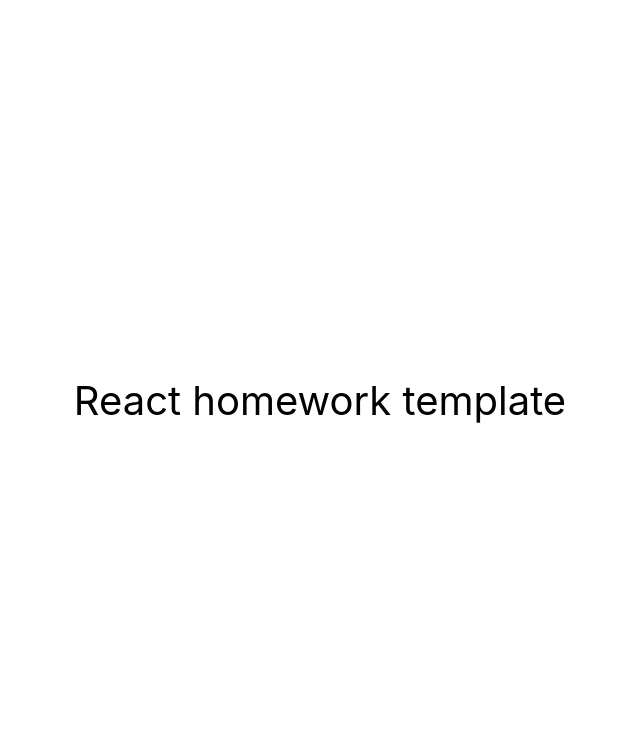
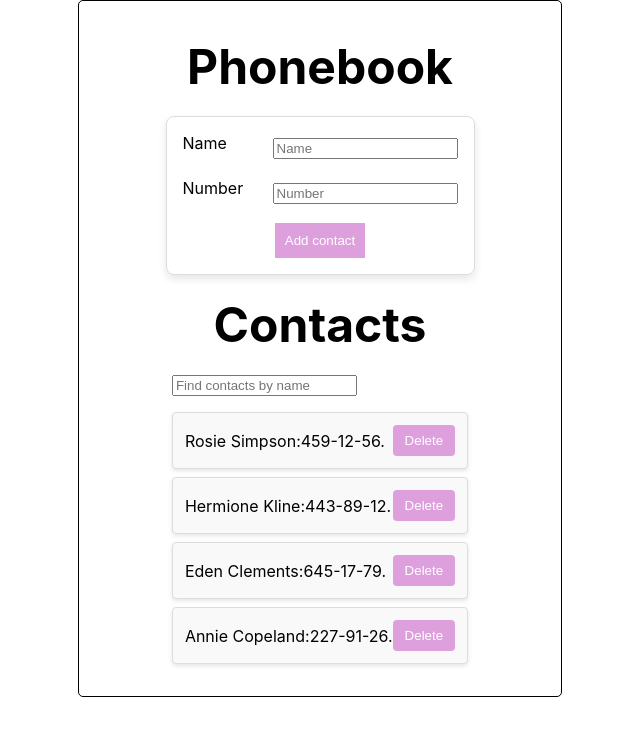
Before and after one commit to sashasashkina/goit-react-hw-08-phonebook, a React (Create React App) app: page / in a window 1280 px wide. Shown: the top 736 px of the page, without its empty margins (320-960 px from the left). Built offline with nearby package versions, Linux system fonts and the light colour scheme.

Commit message:
Commit one

```diff
--- a/package.json
+++ b/package.json
@@ -7,6 +7,7 @@
     "@testing-library/jest-dom": "^5.16.3",
     "@testing-library/react": "^12.1.4",
     "@testing-library/user-event": "^13.5.0",
+    "nanoid": "^5.0.4",
     "react": "^18.1.0",
     "react-dom": "^18.1.0",
     "react-scripts": "5.0.1",
--- a/src/components/App.jsx
+++ /dev/null
@@ -1,16 +0,0 @@
-export const App = () => {
-  return (
-    <div
-      style={{
-        height: '100vh',
-        display: 'flex',
-        justifyContent: 'center',
-        alignItems: 'center',
-        fontSize: 40,
-        color: '#010101'
-      }}
-    >
-      React homework template
-    </div>
-  );
-};
--- /dev/null
+++ b/src/components/App/App.jsx
@@ -0,0 +1,10 @@
+import MyContacts from 'components/MyContacts/MyContacts';
+
+export function App() {
+  return (
+    <div>
+      <MyContacts />
+    </div>
+  );
+}
+export default App;
--- /dev/null
+++ b/src/components/Contacts/Contacts.jsx
@@ -0,0 +1,18 @@
+import css from './Contacts.module.css';
+
+export const Contacts = ({ items, deleteContact }) => {
+  const elements = items.map(({ name, number, id }) => (
+    <li className={css.list} key={id}>
+      {name}:{number}.
+      <button
+        className={css.button}
+        onClick={() => deleteContact(id)}
+        type="button"
+      >
+        Delete
+      </button>
+    </li>
+  ));
+  return <ol className={css.item}>{elements}</ol>;
+};
+export default Contacts;
--- /dev/null
+++ b/src/components/Contacts/Contacts.module.css
@@ -0,0 +1,25 @@
+.list {
+  border: 1px solid #ddd;
+  margin: 8px 0;
+  padding: 12px;
+  display: flex;
+  justify-content: space-between;
+  align-items: center;
+  background-color: #f9f9f9;
+  border-radius: 4px;
+  box-shadow: 0 2px 4px rgba(0, 0, 0, 0.1);
+}
+
+.button {
+  background-color: plum;
+  color: white;
+  padding: 8px 12px;
+  cursor: pointer;
+  border: none;
+  border-radius: 4px;
+  transition: background-color 0.3s ease;
+}
+.item {
+  list-style-type: none;
+  padding: 0;
+}
--- /dev/null
+++ b/src/components/MyContacts/MyContacts.jsx
@@ -0,0 +1,106 @@
+import { Component } from 'react';
+import css from './MyContacts.module.css';
+import { nanoid } from 'nanoid';
+import Contacts from 'components/Contacts/Contacts';
+import Phonebook from 'components/Phonebook/Phonebook';
+
+class MyContacts extends Component {
+  state = {
+    contacts: [
+      { id: 'id-1', name: 'Rosie Simpson', number: '459-12-56' },
+      { id: 'id-2', name: 'Hermione Kline', number: '443-89-12' },
+      { id: 'id-3', name: 'Eden Clements', number: '645-17-79' },
+      { id: 'id-4', name: 'Annie Copeland', number: '227-91-26' },
+    ],
+    filter: '',
+  };
+
+  isDuplicate({ name, number }) {
+    const { contacts } = this.state;
+    const normalizedName = name.toLowerCase();
+    const normalizedNumber = number.toLowerCase();
+
+    const duplicate = contacts.find(item => {
+      const normalizedCurrentName = item.name.toLowerCase();
+      const normalizedCurrentNumber = item.number.toLowerCase();
+      return (
+        normalizedCurrentName === normalizedName &&
+        normalizedCurrentNumber === normalizedNumber
+      );
+    });
+    return Boolean(duplicate);
+  }
+
+  addContact = data => {
+    if (this.isDuplicate(data)) {
+      return alert(`${data.name} is already in contacts.`);
+    }
+
+    this.setState(({ contacts }) => {
+      const newContact = {
+        id: nanoid(),
+        ...data,
+      };
+
+      return {
+        contacts: [...contacts, newContact],
+      };
+    });
+  };
+
+  deleteContact = id => {
+    this.setState(({ contacts }) => {
+      const newContacts = contacts.filter(item => item.id !== id);
+      return {
+        contacts: newContacts,
+      };
+    });
+  };
+
+  changeFilter = ({ target }) => {
+    this.setState({
+      filter: target.value,
+    });
+  };
+
+  getFilterContacts() {
+    const { filter, contacts } = this.state;
+    if (!filter) {
+      return contacts;
+    }
+
+    const normalizedFilter = filter.toLocaleLowerCase();
+
+    const filteredContacts = contacts.filter(({ name, number }) => {
+      const normalizedName = name.toLocaleLowerCase();
+      const normalizedNumber = number.toLocaleLowerCase();
+      return (
+        normalizedName.includes(normalizedFilter) ||
+        normalizedNumber.includes(normalizedFilter)
+      );
+    });
+
+    return filteredContacts;
+  }
+  render() {
+    const { addContact, deleteContact, changeFilter } = this;
+    const contacts = this.getFilterContacts();
+
+    return (
+      <div className={css.wrapper}>
+        <h2 className={css.title}>Phonebook</h2>
+        <Phonebook onSubmit={addContact} />
+        <h2 className={css.title}>Contacts</h2>
+        <div className={css.listWrapper}>
+          <input
+            onChange={changeFilter}
+            name="filter"
+            placeholder="Find contacts by name"
+          />
+          <Contacts items={contacts} deleteContact={deleteContact} />
+        </div>
+      </div>
+    );
+  }
+}
+export default MyContacts;
--- /dev/null
+++ b/src/components/MyContacts/MyContacts.module.css
@@ -0,0 +1,17 @@
+.wrapper {
+  padding: 15px;
+  border: 1px solid black;
+  border-radius: 5px;
+  display: flex;
+  flex-direction: column;
+  align-items: center;
+  justify-content: center;
+  max-width: 450px;
+  margin: 0 auto;
+  padding: 16px;
+}
+
+.title {
+  margin: 20px 0;
+  font-size: 48px;
+}
--- /dev/null
+++ b/src/components/Phonebook/Phonebook.jsx
@@ -0,0 +1,77 @@
+import { Component } from 'react';
+import { nanoid } from 'nanoid';
+import css from './Phonebook.module.css';
+
+const INITIAL_STATE = {
+  name: '',
+  number: '',
+};
+
+class Phonebook extends Component {
+  nameId = nanoid();
+  numberId = nanoid();
+
+  state = {
+    ...INITIAL_STATE,
+  };
+
+  handleChange = ({ target }) => {
+    const { name, value } = target;
+    this.setState({
+      [name]: value,
+    });
+  };
+
+  handleSubmit = e => {
+    e.preventDefault();
+    this.props.onSubmit({ ...this.state });
+    this.reset();
+  };
+
+  reset() {
+    this.setState({ ...INITIAL_STATE });
+  }
+
+  render() {
+    const { nameId, numberId, handleSubmit, handleChange } = this;
+    const { name, number } = this.state;
+    return (
+      <form className={css.form} onSubmit={handleSubmit}>
+        <div className={css.formGroup}>
+          <label htmlFor={nameId}>Name</label>
+          <input
+            className={css.input}
+            id={nameId}
+            placeholder="Name"
+            name="name"
+            type="text"
+            required
+            value={name}
+            pattern="^[a-zA-Zа-яА-Я]+(([' \-][a-zA-Zа-яА-Я ])?[a-zA-Zа-яА-Я]*)*$"
+            onChange={handleChange}
+          />
+        </div>
+        <div className={css.formGroup}>
+          <label className={css.title} htmlFor={numberId}>
+            Number
+          </label>
+          <input
+            className={css.input}
+            id={numberId}
+            placeholder="Number"
+            type="text"
+            name="number"
+            required
+            value={number}
+            pattern="\+?\d{1,4}?[ .\-\s]?\(?\d{1,3}?\)?[ .\-\s]?\d{1,4}[ .\-\s]?\d{1,4}[ .\-\s]?\d{1,9}"
+            onChange={handleChange}
+          />
+        </div>
+        <button className={css.button} type="submit">
+          Add contact
+        </button>
+      </form>
+    );
+  }
+}
+export default Phonebook;
--- /dev/null
+++ b/src/components/Phonebook/Phonebook.module.css
@@ -0,0 +1,36 @@
+.form {
+  display: flex;
+  flex-direction: column;
+  align-items: center;
+  justify-content: center;
+  max-width: 350px;
+  margin: 0 auto;
+  padding: 16px;
+  border: 1px solid #ddd;
+  border-radius: 8px;
+  box-shadow: 0 4px 8px rgba(0, 0, 0, 0.1);
+}
+
+.formGroup {
+  margin-bottom: 15px;
+  display: flex;
+  align-items: center;
+}
+
+.formGroup label {
+  width: 90px;
+  font-size: 16px;
+  margin-bottom: 10px;
+}
+
+.button {
+  background-color: plum;
+  color: white;
+  padding: 10px;
+  cursor: pointer;
+  border: none;
+}
+.button:hover,
+.button:focus {
+  box-shadow: 0 2px 2px rgba(0, 0, 0, 0.342);
+}
--- a/src/index.js
+++ b/src/index.js
@@ -1,6 +1,6 @@
 import React from 'react';
 import ReactDOM from 'react-dom/client';
-import { App } from 'components/App';
+import { App } from 'components/App/App';
 import './index.css';
 
 ReactDOM.createRoot(document.getElementById('root')).render(
```
Also changed, not shown: 1 other file (tests, documents, lock files or other folders).
